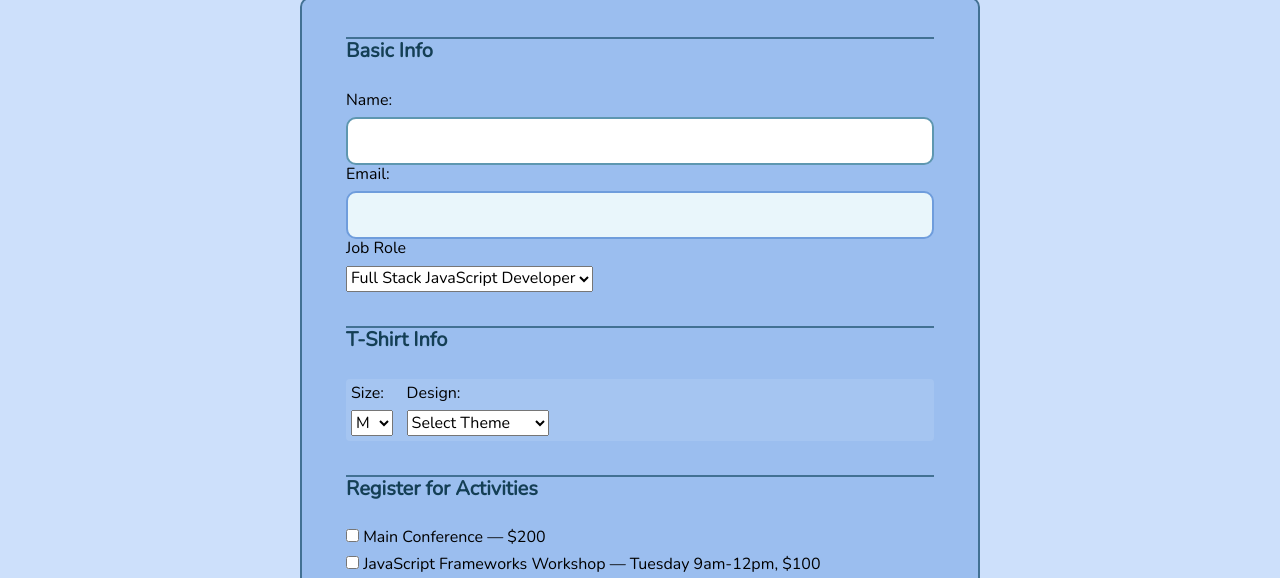
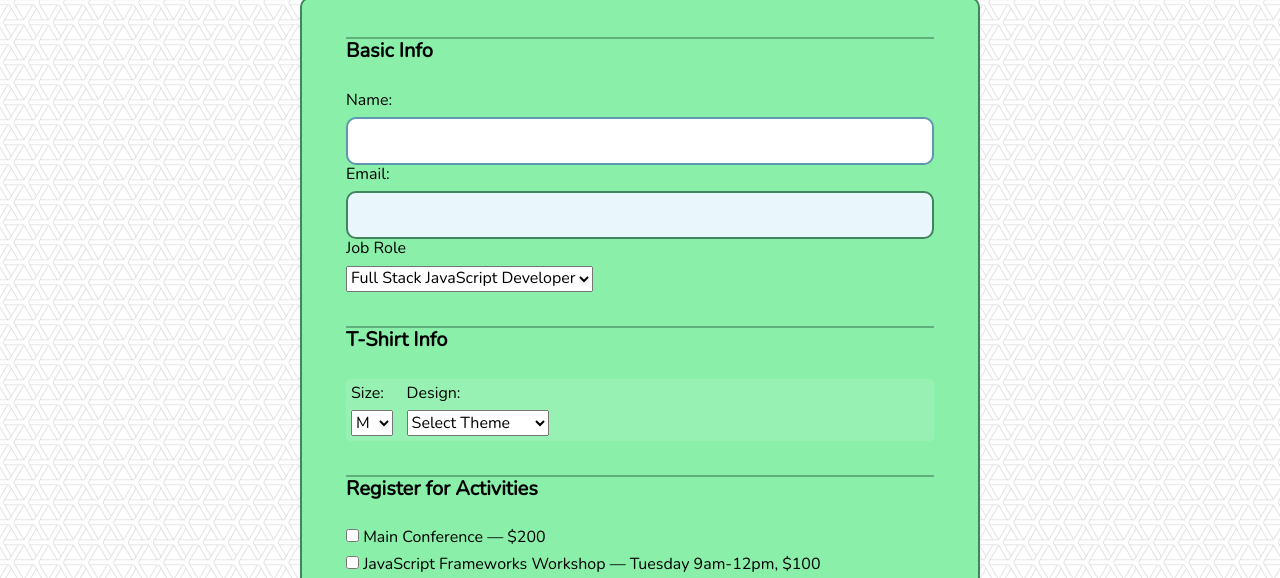
Before and after one commit to tdegand/Interactive-form, a plain HTML site: page index.html in a window 1280 px wide. Shown: the part 215-793 px from the top of the page. Drawn offline with nearby package versions, Linux system fonts and the light colour scheme.

Commit message:
Style updates

```diff
--- a/css/style.css
+++ b/css/style.css
@@ -16,8 +16,11 @@ button {
 
 body {
   font: 1em/1.5;
-  color: rgba(6, 49, 68, 0.9);
-	background: #CDE0FB;
+  color: #000;
+background-image: url(../images/webb.png);
+background-repeat: repeat;
+background-position: center;
+background-size: auto;
 }
 
 header {
@@ -40,8 +43,8 @@ a {
 
 form {
 	padding: .875em 1.875em 1.875em;
-	background: #9BBEEF;
-	border: 2px solid rgba(8, 63, 87, 0.6);
+	background: #8aefa9;
+	border: 2px solid rgb(65, 133, 95);
 	border-radius: 10px;
 }
 
@@ -64,7 +67,7 @@ button {
 legend {
 	font-weight: bold;
 	padding-top: .5em;
-	border-top: 2px solid rgba(8, 63, 87, 0.6);
+	border-top: 2px solid rgba(65, 133, 95, 0.6);
 	margin-bottom: 1.125em;
 }
 
@@ -90,7 +93,7 @@ input {
 	font-weight: 500;
 	padding: .8em;
 	background: #e9f6fb;
-	border: 2px solid rgb(111, 157, 220);
+	border: 2px solid rgb(65, 133, 95);
 	border-radius: 10px;
 	outline: none;
 }
@@ -109,7 +112,7 @@ input[type="radio"] {
 button {
 	color: #fff;
 	padding: .55em 1.25em;
-	background: #083f57;
+	background: #0e5a29;
 	cursor: pointer;
 	border: 2px solid black;
 	border-radius: 20px;
@@ -125,7 +128,7 @@ button:visited {
 }
 
 button:hover {
-	background: #6F9DDC;
+	background: #1c9e4a;
 	box-shadow: 2px 4px 3px 2px rgba(0, 0, 0, .5);
 }
 
@@ -170,7 +173,7 @@ option {
 	margin-top: 10px;
 	margin-bottom: 10px;
 	padding: 5px;
-	background: rgba(255, 255, 255, 0.1);
+	background: rgba(255, 255, 255, 0.5);
 	border-radius: 4px;
 }
 
```
Also changed, not shown: images/webb.png (added).
